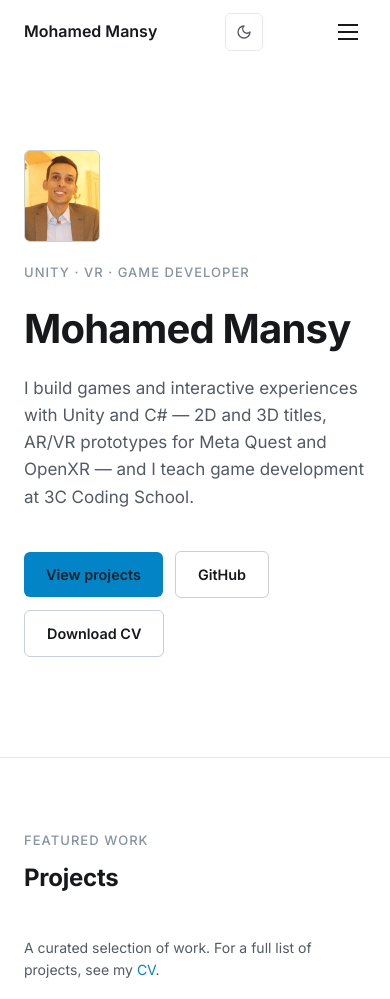
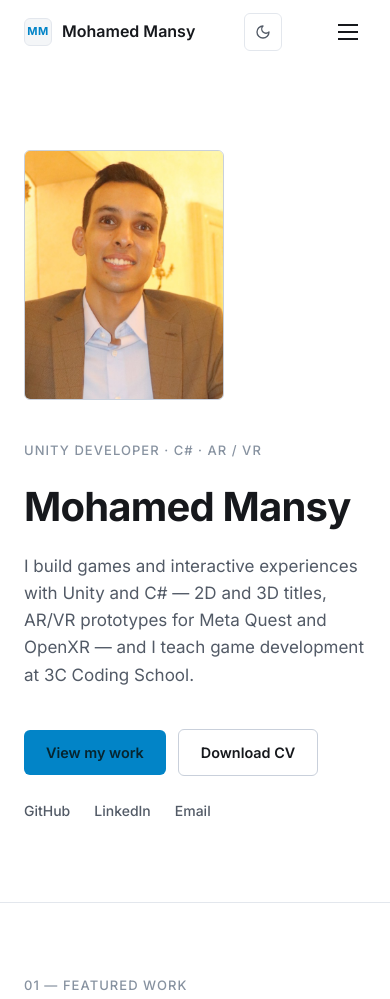
Before and after one commit to mohammadmansy/portfolio, a plain HTML site: page index.html in a window 390 px wide. Shown: the top 999 px of the page. Drawn offline with Linux system fonts and the light colour scheme.

Commit message:
Polish: two-column hero, nav logo mark, section ordinals, richer footer

```diff
--- a/index.html
+++ b/index.html
@@ -40,7 +40,10 @@
 <body>
   <nav class="navbar" id="navbar">
     <div class="nav-inner">
-      <a href="#home" class="nav-logo">Mohamed Mansy</a>
+      <a href="#home" class="nav-logo">
+        <span class="nav-logo-mark" aria-hidden="true">MM</span>
+        <span>Mohamed Mansy</span>
+      </a>
       <button class="theme-toggle" id="themeToggle" aria-label="Switch to light mode" aria-pressed="false">
         <svg class="theme-icon theme-icon-sun" viewBox="0 0 24 24" fill="none" stroke="currentColor" stroke-width="2" stroke-linecap="round" stroke-linejoin="round" aria-hidden="true" focusable="false">
           <circle cx="12" cy="12" r="4"></circle>
@@ -73,20 +76,26 @@
   </nav>
 
   <section class="hero" id="home">
-    <div class="container">
-      <div class="hero-avatar">
-        <img src="assets/profile2.jpg" alt="Portrait of Mohamed Mansy" />
-      </div>
-      <p class="hero-eyebrow">Unity &middot; VR &middot; Game Developer</p>
+    <div class="container hero-grid">
+      <div class="hero-content">
+        <p class="hero-eyebrow">Unity Developer &middot; C# &middot; AR / VR</p>
         <h1 class="hero-name">Mohamed Mansy</h1>
         <p class="hero-lead">
           I build games and interactive experiences with Unity and C# &mdash; 2D and 3D titles, AR/VR
           prototypes for Meta Quest and OpenXR &mdash; and I teach game development at 3C Coding School.
         </p>
         <div class="hero-actions">
-        <a href="#projects" class="btn btn-primary">View projects</a>
-        <a href="https://github.com/mohammadmansy" target="_blank" rel="noopener noreferrer" class="btn btn-outline">GitHub</a>
+          <a href="#projects" class="btn btn-primary">View my work</a>
           <a href="cv/CV.pdf" download class="btn btn-outline">Download CV</a>
+        </div>
+        <div class="hero-links">
+          <a href="https://github.com/mohammadmansy" target="_blank" rel="noopener noreferrer">GitHub</a>
+          <a href="https://linkedin.com/in/mohammedmansy" target="_blank" rel="noopener noreferrer">LinkedIn</a>
+          <a href="mailto:Muhammad.a.mansy@gmail.com">Email</a>
+        </div>
+      </div>
+      <div class="hero-portrait">
+        <img src="assets/profile2.jpg" alt="Portrait of Mohamed Mansy" />
       </div>
     </div>
   </section>
@@ -94,7 +103,7 @@
   <section class="projects" id="projects">
     <div class="container">
       <header class="section-head">
-        <p class="section-kicker">Featured work</p>
+        <p class="section-kicker">01 &mdash; Featured work</p>
         <h2 class="section-title">Projects</h2>
       </header>
 
@@ -328,7 +337,7 @@
   <section class="skills" id="skills">
     <div class="container">
       <header class="section-head">
-        <p class="section-kicker">What I work with</p>
+        <p class="section-kicker">02 &mdash; What I work with</p>
         <h2 class="section-title">Skills</h2>
       </header>
 
@@ -377,7 +386,7 @@
   <section class="experience" id="experience">
     <div class="container">
       <header class="section-head">
-        <p class="section-kicker">Career &amp; education</p>
+        <p class="section-kicker">03 &mdash; Career &amp; education</p>
         <h2 class="section-title">Experience</h2>
       </header>
 
@@ -436,7 +445,7 @@
   <section class="contact" id="contact">
     <div class="container">
       <header class="section-head">
-        <p class="section-kicker">Contact</p>
+        <p class="section-kicker">04 &mdash; Contact</p>
         <h2 class="section-title">Get in touch</h2>
       </header>
 
@@ -486,8 +495,13 @@
 
   <footer class="footer">
     <div class="container footer-inner">
-      <p>&copy; 2026 Mohamed Mansy</p>
-      <p class="footer-site"><a href="https://mohammadmansy.github.io/portfolio" target="_blank" rel="noopener noreferrer">mohammadmansy.github.io/portfolio</a></p>
+      <p class="footer-brand">&copy; 2026 Mohamed Mansy &middot; Unity Developer</p>
+      <ul class="footer-links">
+        <li><a href="https://github.com/mohammadmansy" target="_blank" rel="noopener noreferrer">GitHub</a></li>
+        <li><a href="https://linkedin.com/in/mohammedmansy" target="_blank" rel="noopener noreferrer">LinkedIn</a></li>
+        <li><a href="mailto:Muhammad.a.mansy@gmail.com">Email</a></li>
+        <li><a href="#home">Back to top &uarr;</a></li>
+      </ul>
     </div>
   </footer>
 
--- a/style.css
+++ b/style.css
@@ -58,6 +58,8 @@ html {
   color-scheme: dark;
   scroll-behavior: smooth;
   scroll-padding-top: calc(var(--nav-height) + 16px);
+  scrollbar-width: thin;
+  scrollbar-color: var(--border-strong) var(--bg);
 }
 
 html[data-theme="light"] {
@@ -113,6 +115,25 @@ textarea {
   color: var(--accent-ink);
 }
 
+::-webkit-scrollbar {
+  width: 10px;
+  height: 10px;
+}
+
+::-webkit-scrollbar-track {
+  background: var(--bg);
+}
+
+::-webkit-scrollbar-thumb {
+  background: var(--border-strong);
+  border: 2px solid var(--bg);
+  border-radius: 999px;
+}
+
+::-webkit-scrollbar-thumb:hover {
+  background: var(--text-3);
+}
+
 /* ---------- Layout ---------- */
 .container {
   max-width: var(--container-max);
@@ -152,9 +173,26 @@ section[id] {
 }
 
 .nav-logo {
+  display: inline-flex;
+  align-items: center;
+  gap: 10px;
   font-size: 1rem;
   font-weight: 600;
   color: var(--text);
+}
+
+.nav-logo-mark {
+  display: grid;
+  place-items: center;
+  width: 28px;
+  height: 28px;
+  font-size: 0.6875rem;
+  font-weight: 700;
+  letter-spacing: 0.04em;
+  color: var(--accent);
+  background: var(--surface);
+  border: 1px solid var(--border);
+  border-radius: var(--radius);
 }
 
 .nav-links {
@@ -245,23 +283,32 @@ html[data-theme="light"] .theme-icon-moon {
 
 /* ---------- Hero ---------- */
 .hero {
-  padding: 200px 0 120px;
+  padding: 180px 0 120px;
 }
 
-.hero-avatar {
-  width: 92px;
-  height: 112px;
-  margin-bottom: 28px;
+.hero-grid {
+  display: grid;
+  grid-template-columns: 1fr 320px;
+  gap: 64px;
+  align-items: center;
+}
+
+.hero-content {
+  max-width: 620px;
+}
+
+.hero-portrait {
+  aspect-ratio: 4 / 5;
   border: 1px solid var(--border-strong);
   border-radius: var(--radius);
   overflow: hidden;
 }
 
-.hero-avatar img {
+.hero-portrait img {
   width: 100%;
   height: 100%;
   object-fit: cover;
-  object-position: center 18%;
+  object-position: center 20%;
 }
 
 .hero-eyebrow {
@@ -294,6 +341,24 @@ html[data-theme="light"] .theme-icon-moon {
   gap: 12px;
   flex-wrap: wrap;
   margin-bottom: 20px;
+}
+
+.hero-links {
+  display: flex;
+  flex-wrap: wrap;
+  gap: 24px;
+  margin-top: 24px;
+}
+
+.hero-links a {
+  font-size: 0.875rem;
+  font-weight: 500;
+  color: var(--text-2);
+  transition: color 0.15s ease;
+}
+
+.hero-links a:hover {
+  color: var(--accent);
 }
 
 /* ---------- Buttons ---------- */
@@ -388,6 +453,12 @@ section {
   border: 1px solid var(--border);
   border-radius: var(--radius);
   overflow: hidden;
+  transition: border-color 0.2s ease, transform 0.2s ease;
+}
+
+.project:hover {
+  border-color: var(--border-strong);
+  transform: translateY(-2px);
 }
 
 .project-featured {
@@ -490,6 +561,13 @@ section {
   text-decoration: underline;
 }
 
+.project-links a[target="_blank"]::after {
+  content: '\2197';
+  margin-left: 3px;
+  font-size: 0.9em;
+  color: var(--text-3);
+}
+
 /* ---------- Collection games ---------- */
 .collection-games {
   grid-column: 1 / -1;
@@ -505,6 +583,11 @@ section {
   border: 1px solid var(--border);
   border-radius: var(--radius);
   overflow: hidden;
+  transition: border-color 0.2s ease;
+}
+
+.collection-game:hover {
+  border-color: var(--border-strong);
 }
 
 .game-media {
@@ -816,13 +899,23 @@ section {
   color: var(--text-3);
 }
 
-.footer-site a {
+.footer-brand {
   color: var(--text-3);
+}
+
+.footer-links {
+  display: flex;
+  flex-wrap: wrap;
+  gap: 20px;
+}
+
+.footer-links a {
+  color: var(--text-2);
   transition: color 0.15s ease;
 }
 
-.footer-site a:hover {
-  color: var(--text);
+.footer-links a:hover {
+  color: var(--accent);
 }
 
 /* ---------- Subtle reveal (progressive enhancement) ---------- */
@@ -853,6 +946,16 @@ section {
 
 /* ---------- Responsive ---------- */
 @media (max-width: 860px) {
+  .hero-grid {
+    grid-template-columns: 1fr;
+    gap: 40px;
+  }
+
+  .hero-portrait {
+    order: -1;
+    width: 260px;
+  }
+
   .project-featured {
     grid-template-columns: 1fr;
   }
@@ -921,10 +1024,8 @@ section {
     padding: 150px 0 80px;
   }
 
-  .hero-avatar {
-    width: 76px;
-    height: 92px;
-    margin-bottom: 20px;
+  .hero-portrait {
+    width: 200px;
   }
 
   section {
```
Lines whose indentation alone changed are shown as unchanged.
